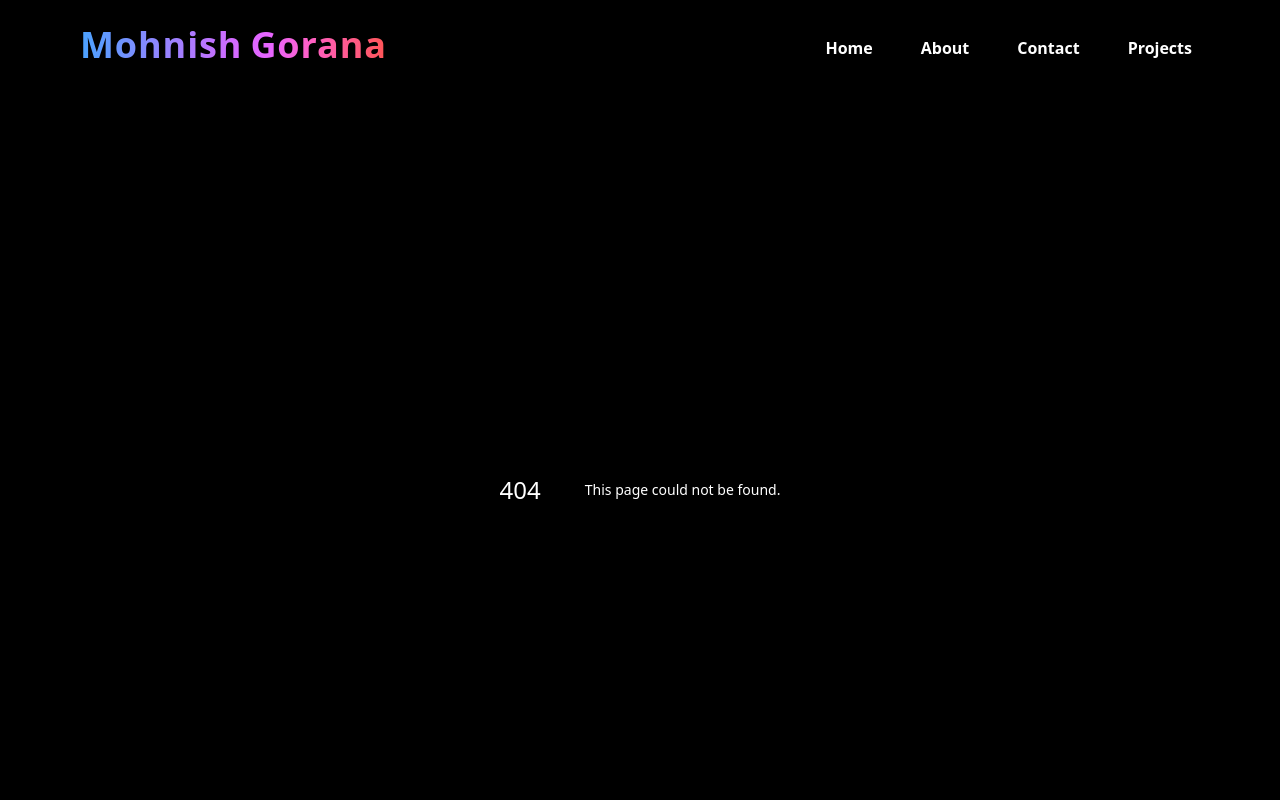
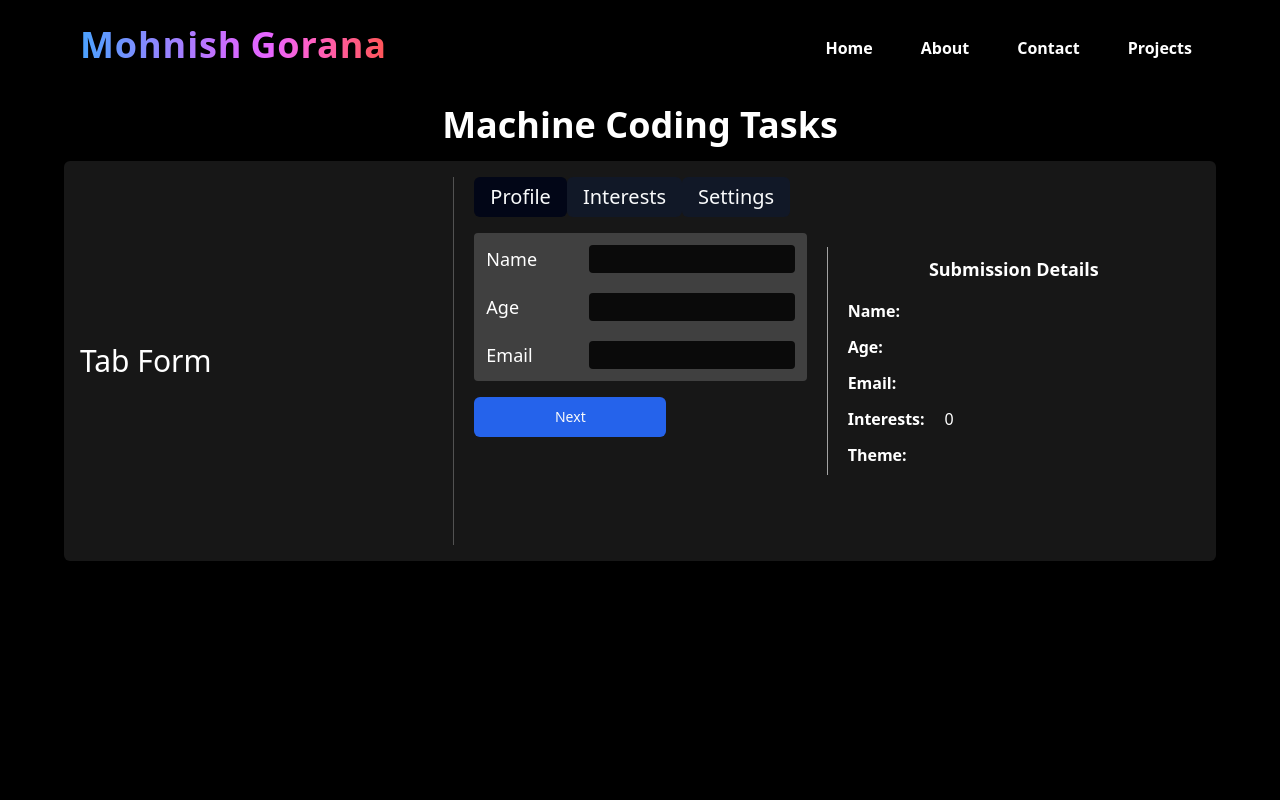
Before and after one commit to mohnishgorana1/my-portfolio, a Next.js app: page /machine-coding-tasks in a window 1280 px wide. Before the commit this address had no page. Shown: the top 800 px of the page. Built offline with nearby package versions, Linux system fonts and the light colour scheme.

Commit message:
implemented a machine coding task: TABFORM

```diff
--- /dev/null
+++ b/app/machine-coding-tasks/page.tsx
@@ -0,0 +1,19 @@
+import TabForm from "@/components/machine-coding-tasks/TabForm/TabForm";
+import React from "react";
+
+function MachineCodingTasks() {
+  return (
+    <main className="w-full min-h-[99vh] ">
+      <div className="mx-auto max-w-2xl md:max-w-3xl lg:max-w-6xl ">
+        <section className="my-4">
+        <h1 className="text-center font-semibold text-2xl sm:text-3xl md:text-4xl">Machine Coding Tasks</h1>
+      </section>
+      <section>
+        <TabForm />
+      </section>
+      </div>
+    </main>
+  );
+}
+
+export default MachineCodingTasks;
--- /dev/null
+++ b/components/machine-coding-tasks/TabForm/Interests.tsx
@@ -0,0 +1,43 @@
+import React from "react";
+
+function Interests({ data, setData }: any) {
+  const { interests } = data;
+  const interestsToRender = [
+    "music",
+    "dance",
+    "cricket",
+    "travel",
+    "boxing",
+    "farming",
+  ];
+
+  const handleDataChange = (e: any, name: string) => {
+    setData((prevData: any) => ({
+      ...prevData,
+      interests: e.target.checked
+        ? [...prevData.interests, e.target.name] // agar checked kru to phle wala bhi sath me naya bhi
+        : prevData.interests.filter((i: any) => i !== e.target.name),
+    }));
+  };
+
+  return (
+    <div>
+      <form className="gap-2 grid grid-cols-3">
+        {interestsToRender.map((interest: string) => (
+          <div className="capitalize items-center flex">
+            <input
+              type="checkbox"
+              className="w-5 h-5"
+              onChange={(e) => handleDataChange(e, interest)}
+              checked={data.interests.includes(interest)}
+              name={interest}
+            />
+            <span className="ml-2">{interest}</span>
+          </div>
+        ))}
+      </form>
+    </div>
+  );
+}
+
+export default Interests;
--- /dev/null
+++ b/components/machine-coding-tasks/TabForm/Profile.tsx
@@ -0,0 +1,53 @@
+import React from "react";
+
+function Profile({ data, setData }: any) {
+  const { name, age, email } = data;
+
+  const handleDataChange = (e: any) => {
+    setData((prev: any) => ({ ...prev, [e.target.name]: e.target.value }));
+  };
+  return (
+    <div>
+      <form className="flex flex-col gap-y-5 text-lg">
+        <div className="w-full grid grid-cols-3">
+          <label htmlFor="name">Name</label>
+          <input
+            type="text"
+            id="name"
+            value={name}
+            name="name"
+            onChange={handleDataChange}
+            className="px-2 rounded-sm bg-neutral-950 col-span-2"
+            required
+          />
+        </div>
+        <div className="w-full grid grid-cols-3">
+          <label htmlFor="age">Age</label>
+          <input
+            type="number"
+            id="age"
+            value={age}
+            name="age"
+            onChange={handleDataChange}
+            className="px-2 rounded-sm bg-neutral-950 col-span-2"
+            required
+          />
+        </div>
+        <div className="w-full grid grid-cols-3">
+          <label htmlFor="email">Email</label>
+          <input
+            type="email"
+            id="email"
+            value={email}
+            name="email"
+            onChange={handleDataChange}
+            className="px-2 rounded-sm bg-neutral-950 col-span-2"
+            required
+          />
+        </div>
+      </form>
+    </div>
+  );
+}
+
+export default Profile;
--- /dev/null
+++ b/components/machine-coding-tasks/TabForm/Settings.tsx
@@ -0,0 +1,34 @@
+import React from "react";
+
+function Settings({ data, setData }: any) {
+  const { theme } = data;
+  const handleDataChange = (e: any) => {
+    setData((prev: any) => ({ ...prev, theme: e.target.name }));
+  };
+  return (
+    <div>
+      <form className="flex flex-col gap-y-5 text-lg">
+        <label htmlFor="dark">
+          <input
+            type="radio"
+            name="dark"
+            checked={theme === "dark"}
+            onChange={handleDataChange}
+          />
+          <span className="ml-1">Dark</span>
+        </label>
+        <label htmlFor="light">
+          <input
+            type="radio"
+            name="light"
+            checked={theme === "light"}
+            onChange={handleDataChange}
+          />
+          <span className="ml-1">Light</span>
+        </label>
+      </form>
+    </div>
+  );
+}
+
+export default Settings;
--- /dev/null
+++ b/components/machine-coding-tasks/TabForm/TabForm.tsx
@@ -0,0 +1,127 @@
+"use client";
+import React, { useState } from "react";
+import { Button } from "../../ui/button";
+import Profile from "./Profile";
+import Interests from "./Interests";
+import Settings from "./Settings";
+
+function TabForm() {
+  const [activeTab, setActiveTab] = useState(0);
+  const [formData, setFormData] = useState({
+    name: "",
+    age: "",
+    email: "",
+    interests: [],
+    theme: "",
+  });
+  const tabs = [
+    {
+      name: "Profile",
+      component: Profile,
+    },
+    {
+      name: "Interests",
+      component: Interests,
+    },
+    {
+      name: "Settings",
+      component: Settings,
+    },
+  ];
+
+  const ActiveTabComponent = tabs[activeTab].component;
+
+  const handleNext = () => {
+    setActiveTab((prev) => prev + 1);
+  };
+  const handlePrev = () => {
+    setActiveTab((prev) => prev - 1);
+  };
+  const handleSubmit = () => {
+    console.log("data", formData);
+  };
+
+  return (
+    <main className="w-full min-h-full md:min-h-[50vh] bg-neutral-900 px-4 py-4 rounded-md grid md:items-center md:grid-cols-3">
+      <h1 className="hidden md:flex text-3xl md:col-span-1">Tab Form</h1>
+      <h1 className="md:hidden mb-5 text-3xl md:col-span-1 border-b md:border-b-0 border-b-neutral-400 pb-2 ">
+        Tab Form
+      </h1>
+      <div className="h-full md:col-span-1  md:border-l border-l-neutral-600 px-5 space-y-4 ">
+        <section className="flex">
+          {tabs.map((tab, idx) => (
+            <Button
+              key={idx}
+              className={`text-xl ${
+                activeTab === idx && "bg-slate-950 ease-linear"
+              }`}
+              onClick={() => setActiveTab(idx)}
+            >
+              {tab.name}
+            </Button>
+          ))}
+        </section>
+
+        <section className="bg-neutral-700 rounded-sm p-3">
+          <ActiveTabComponent data={formData} setData={setFormData} />
+        </section>
+
+        <div className="mx-auto flex flex-row gap-y-2 gap-x-2 items-center">
+          {activeTab > 0 && (
+            <Button className="bg-blue-600 w-36 md:w-48" onClick={handlePrev}>
+              Prev
+            </Button>
+          )}
+          {activeTab < tabs.length - 1 && (
+            <Button className="bg-blue-600 w-36 md:w-48" onClick={handleNext}>
+              Next
+            </Button>
+          )}
+          {activeTab === tabs.length - 1 && (
+            <Button
+              className="bg-green-600 w-36 md:w-48"
+              onClick={handleSubmit}
+            >
+              Submit
+            </Button>
+          )}
+        </div>
+      </div>
+      <div className="my-3 md:my-0 md:col-span-1 border-t border-t-neutral-400 md:border-t-0 md:border-l border-l-neutral-400 px-5 py-2 space-y-4 ">
+        <h1 className="font-bold text-lg text-center">Submission Details</h1>
+        <div className="space-y-3">
+          <article className="flex items-center gap-x-5">
+            <span className="font-bold">Name: </span>
+            <p className="">{formData.name}</p>
+          </article>
+          <article className="flex items-center gap-x-5">
+            <span className="font-bold">Age: </span>
+            <p className="">{formData.age}</p>
+          </article>
+          <article className="flex items-center gap-x-5">
+            <span className="font-bold">Email: </span>
+            <p className="">{formData.email}</p>
+          </article>
+          <article className="flex gap-x-5">
+            <span className="font-bold">Interests: </span>
+            <div className="flex flex-wrap gap-2 ">
+              {formData.interests &&
+                formData.interests.length &&
+                formData.interests.map((i) => (
+                  <span className="py-1 px-3 text-xs rounded-full bg-slate-600">
+                    {i}
+                  </span>
+                ))}
+            </div>
+          </article>
+          <article className="flex items-center gap-x-5">
+            <span className="font-bold">Theme: </span>
+            <p className="capitalize">{formData.theme}</p>
+          </article>
+        </div>
+      </div>
+    </main>
+  );
+}
+
+export default TabForm;
```
